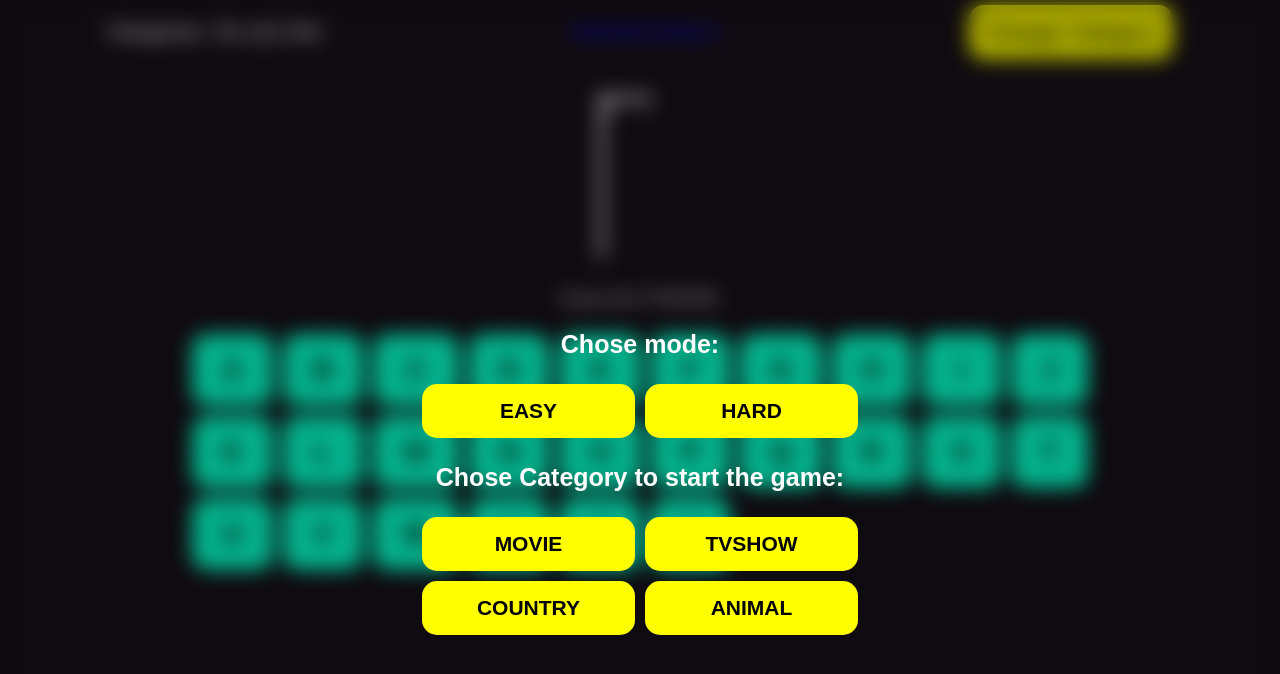
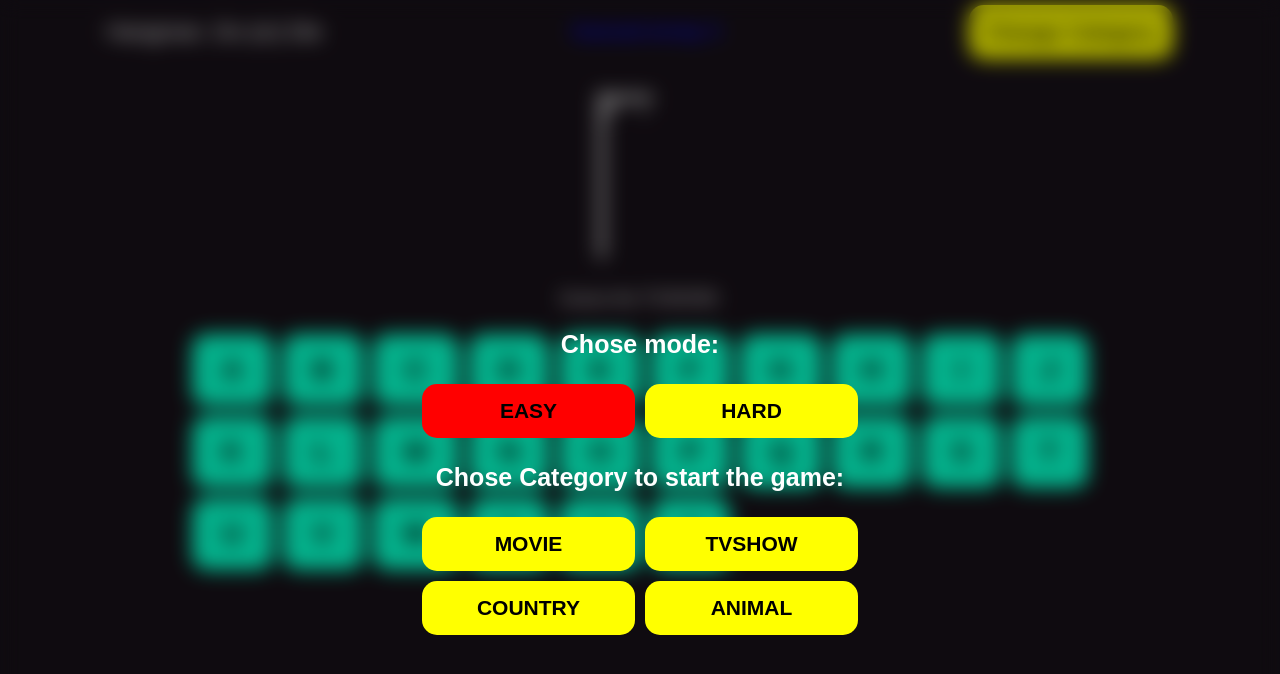
Before and after one commit to bernardkrehula/Recat-typescript-hangman-word-game, a React (Vite) app in the folder my-app/: page / in a window 1280 px wide. Shown: the top 674 px of the page. Built offline with nearby package versions, Linux system fonts and the light colour scheme.

Commit message:
Fix handleClick

```diff
--- a/my-app/src/components/startMenu/StartMenu.tsx
+++ b/my-app/src/components/startMenu/StartMenu.tsx
@@ -17,7 +17,7 @@ export type MenuProps = {
 const StartMenu = ({hangman, selectedMode, setMode, setCategory, handleClick}: MenuProps) => {
 
     const displayModes = () => {
-       return Object.keys(hangman.modes).map(mode => (<Btn key={mode} onClick={() => {handleClick(mode)}}>{mode}</Btn>));
+       return Object.keys(hangman.modes).map(mode => (<Btn key={mode} varitaion={hangman.modes[mode].isClicked ? 'clicked' : ''} onClick={() => handleClick(mode)}>{mode}</Btn>));
     }
 
     const displayCategories = () => {
--- a/my-app/src/main/App.tsx
+++ b/my-app/src/main/App.tsx
@@ -39,14 +39,13 @@ function App() {
   },[])
 
   const handleClick = (mode) => {
-    setHangmanValues(prev => ({
-      ...prev,
-      modes: {
-        ...prev.modes, [mode]: {
-          ...prev.modes[mode], isClicked: !prev.modes[mode].isClicked,
-        },
-      },
-    }))
+    if(hangmanValues.modes[mode].isClicked != true){
+        setHangmanValues(prev => ({
+        ...prev,
+        modes: Object.fromEntries(Object.entries(prev.modes).map(([key, mode]) => [key, {...mode, isClicked: !mode.isClicked}]))
+      }))
+    }
+
     console.log(hangmanValues)
   }
   const hangman: HangmanType = hangmanValues;
```
